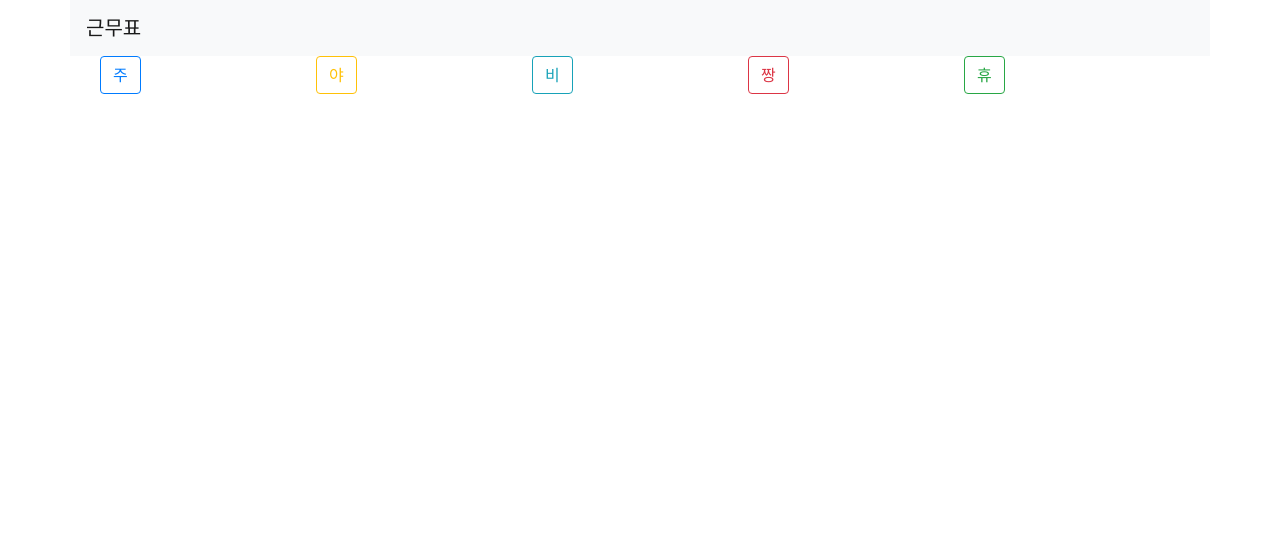
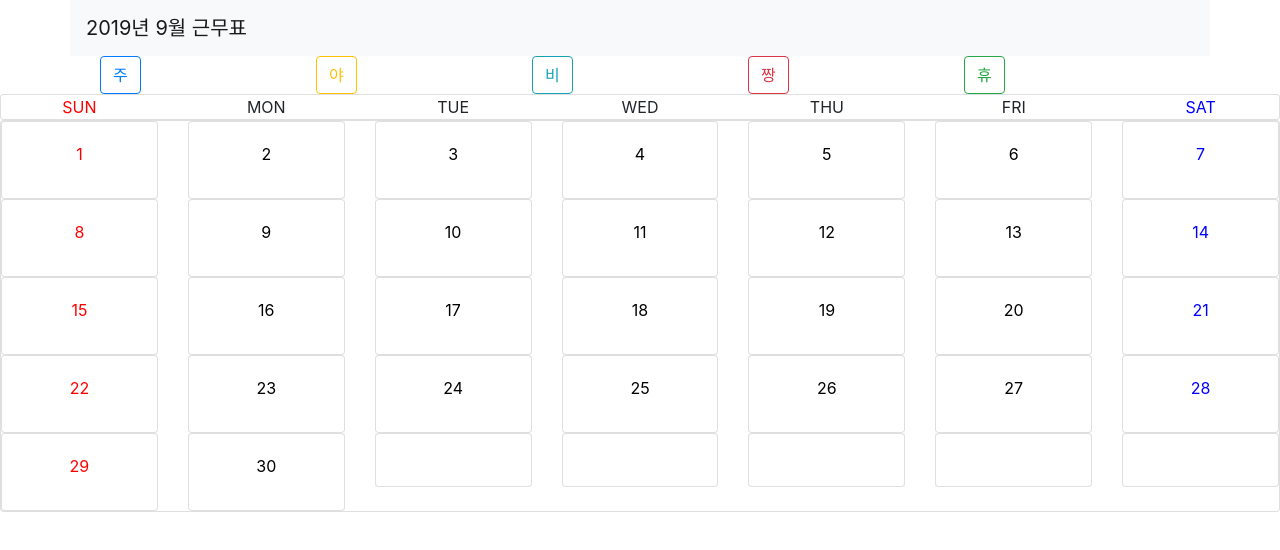
Before and after one commit to sskim0126/TimeTable, a React (Create React App) app: page / in a window 1280 px wide. Shown: the top 550 px of the page. Built offline with nearby package versions, Linux system fonts and the light colour scheme.

Commit message:
add calendar

```diff
--- a/src/App.js
+++ b/src/App.js
@@ -1,15 +1,39 @@
 import React from 'react';
 import './App.css';
 import Title from './components/Title';
-import PropertyButtonGroup from './components/PropertyButtonGroup'
+import PropertyButtonGroup from './components/PropertyButtonGroup';
+import Calendar from './components/Calendar';
 
-function App() {
-  return (
-    <div>
-			<Title />
-			<PropertyButtonGroup />
-    </div>
-  );
+const propertyGroup = [
+	'주',
+	'야',
+	'비',
+	'짱',
+	'휴'
+];
+
+const date = new Date();
+const month = date.getMonth() + 1;
+const year = date.getFullYear();
+
+class App extends React.Component {
+	constructor(props) {
+		super(props);
+		this.state = {
+			month: month,
+			year: year
+		}
+	}
+
+	render() {
+		return (
+			<div>
+				<Title month={month} year={year}/>
+				<PropertyButtonGroup propertyGroup={propertyGroup} />
+				<Calendar propertyGroup={propertyGroup} year={year} month={month} />
+			</div>
+		);
+	}
 }
 
 export default App;
--- /dev/null
+++ b/src/components/Calendar.js
@@ -0,0 +1,99 @@
+import React from 'react';
+import {
+	Card,
+	Row,
+	Col,
+} from 'reactstrap';
+import MyDate from './MyDate.js';
+import '../css/Calendar.css'
+
+class Calendar extends React.Component {
+	constructor(props) {
+		super(props);
+		this.state = {
+			propertyGroup: this.props.propertyGroup,
+			date: this.props.date,
+			year: this.props.year,
+			month: this.props.month
+		};
+	}
+
+	componentWillMount() {
+		let firstDate = new Date(this.state.year, this.state.month - 1, 1);
+		let lastDate = new Date(this.state.year, this.state.month, 0);
+		let firstWeekday = firstDate.getDay();
+		let calendar = [[]];
+		let row = 0;
+		let col = 0;
+		for (let i = 0; i < firstWeekday; i++) {
+			calendar[row].push({
+				day: null,
+				weekday: null
+			})
+			col++;
+		}
+		for (let i = 1; i <= lastDate.getDate(); i++) {
+			calendar[row].push({
+				day: i,
+				weekday: col
+			})
+			col++;
+			if (col === 7) {
+				calendar.push([]);
+				row++;
+				col = 0;
+			}
+		}
+		for (let i = 0; i < 7 - col; i++) {
+			calendar[row].push({
+				day: null,
+				weekday: null
+			})
+		}
+		this.setState({
+			firstDate: firstDate,
+			lastDate: lastDate,
+			firstWeekday: firstWeekday,
+			calendar: calendar
+		})
+	}
+
+  render() {
+		return (
+			<div>
+				<Card className='text-center'>
+					<Row>
+						<Col style={{color: 'red'}}>SUN</Col>
+						<Col>MON</Col>
+						<Col>TUE</Col>
+						<Col>WED</Col>
+						<Col>THU</Col>
+						<Col>FRI</Col>
+						<Col style={{color: 'blue'}}>SAT</Col>
+					</Row>
+				</Card>
+				<Card>
+					{
+						this.state.calendar.map((week, id) => {
+							return (
+								<Row key={id}>
+									{
+										week.map((date, id) => {
+											return (
+												<Col>
+													<MyDate key={id} {...date} />
+												</Col>
+											)
+										})
+									}
+								</Row>
+							)
+						})
+					}
+				</Card>
+			</div>
+		);
+  }
+}
+
+export default Calendar;
--- /dev/null
+++ b/src/components/MyDate.js
@@ -0,0 +1,36 @@
+import React from 'react';
+import {
+	Card,
+	CardTitle,
+	Button
+} from 'reactstrap';
+
+class MyDate extends React.Component {
+	constructor(props) {
+		super(props);
+		this.state = {
+			day: this.props.day,
+			weekday: this.props.weekday,
+			isSat: this.props.weekday === 6,
+			isSun: this.props.weekday === 0
+		};
+	}
+
+  render() {
+		return (
+			<div>
+				<Card body className="text-center">
+					<CardTitle style={{ color: this.state.isSun
+														 ? 'red'
+														 : (this.state.isSat
+														 	? 'blue'
+														 	: 'black')}}>
+						{this.state.day}
+					</CardTitle>
+				</Card>
+			</div>
+		);
+  }
+}
+
+export default MyDate;
--- a/src/components/PropertyButtonGroup.js
+++ b/src/components/PropertyButtonGroup.js
@@ -10,13 +10,7 @@ class PropertyButtonGroup extends React.Component {
 	constructor(props) {
 		super(props);
 		this.state = {
-			propertyGroup: [
-				'주',
-				'야',
-				'비',
-				'짱',
-				'휴'
-			]
+			propertyGroup: this.props.propertyGroup
 		};
 		this.onClickPropertyButton = this.onClickPropertyButton.bind(this)
 	}
--- a/src/components/Title.js
+++ b/src/components/Title.js
@@ -6,16 +6,19 @@ import {
 } from 'reactstrap';
 
 class Title extends React.Component {
-  constructor(props) {
-    super(props);
-
-  }
+	constructor(props) {
+		super(props);
+		this.state = {
+			month: this.props.month,
+			year: this.props.year
+		}
+	}
 
   render() {
 		return (
 			<div>
         <Navbar color="light" light className='container'>
-					<NavbarBrand href="/">근무표</NavbarBrand>
+					<NavbarBrand href="/">{this.state.year}년 {this.state.month}월 근무표</NavbarBrand>
         </Navbar>
 			</div>
 		);
```
Also changed, not shown: src/css/Calendar.css (added), 23 other files (tests, documents, lock files or other folders).
